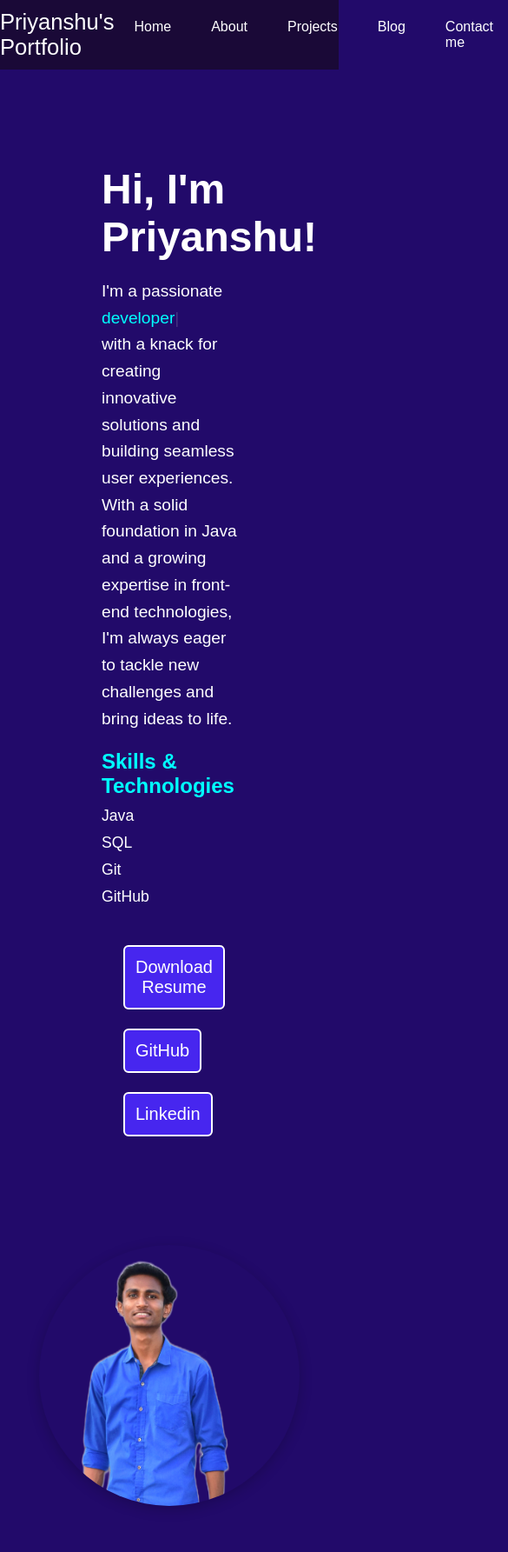
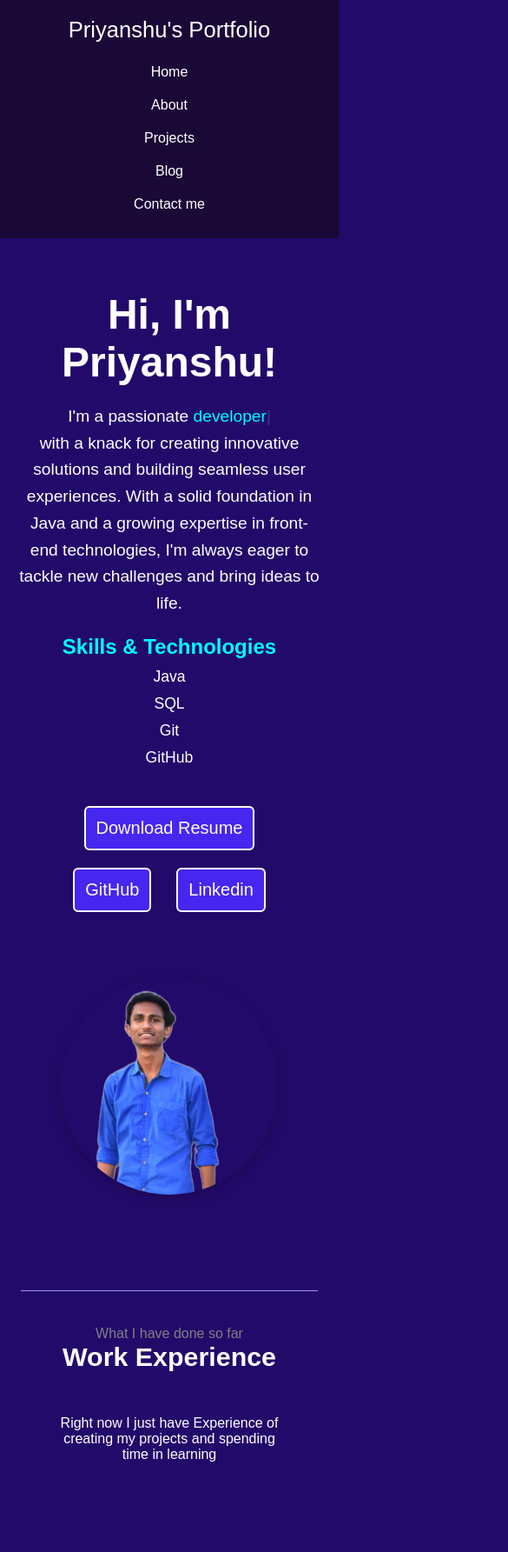
Before and after one commit to priyanshu385/portfolio, a plain HTML site: page index.html in a window 390 px wide. Shown: the top 1785 px of the page at 87% size, 585 px wide, since content can reach past the window. Drawn offline with nearby package versions, Linux system fonts and the light colour scheme.

Commit message:
add responsive css

```diff
--- a/styles.css
+++ b/styles.css
@@ -445,3 +445,102 @@ footer {
   transform: scale(1.05); /* Slight zoom on hover */
   box-shadow: 0 10px 20px rgba(0, 0, 0, 0.3); /* More intense shadow on hover */
 }
+
+/* --- Responsive Design --- */
+
+/* For tablets and smaller desktops (e.g., <= 1024px) */
+@media screen and (max-width: 1024px) {
+  .firstsection {
+    flex-direction: column;
+    text-align: center;
+    margin: 60px 0;
+  }
+
+  .firstsection > div {
+    width: 80%;
+    margin: 0 auto;
+  }
+
+  .leftsection {
+    font-size: 2.5rem;
+    margin: 20px;
+  }
+
+  .rightsection {
+    margin-top: 40px;
+  }
+
+  .project,
+  .blog-post {
+    width: calc(50% - 10px); /* Two columns with gap */
+  }
+
+  .contact-section {
+    max-width: 80%;
+  }
+
+  .footer {
+    padding: 23px 40px;
+  }
+}
+
+/* For mobile devices (e.g., <= 768px) */
+@media screen and (max-width: 768px) {
+  nav {
+    flex-direction: column;
+    height: auto;
+    padding: 20px 0;
+  }
+
+  nav ul {
+    flex-direction: column;
+    align-items: center;
+    width: 100%;
+  }
+
+  nav ul li {
+    margin: 10px 0;
+  }
+
+  .left {
+    margin-bottom: 15px;
+    text-align: center;
+  }
+
+  .firstsection > div {
+    width: 90%;
+  }
+
+  .leftsection {
+    font-size: 2rem;
+  }
+
+  .rightsection img {
+    width: 250px;
+    height: 250px;
+  }
+
+  main hr {
+    margin: 20px 24px;
+  }
+
+  .SecondSection,
+  .about-section,
+  .projects-section,
+  .blog-section,
+  .contact-section {
+    max-width: 90vw;
+    margin: 40px auto;
+  }
+
+  .project,
+  .blog-post {
+    width: 100%; /* Single column */
+  }
+
+  .footer {
+    flex-direction: column;
+    align-items: center;
+    text-align: center;
+  }
+}
```
